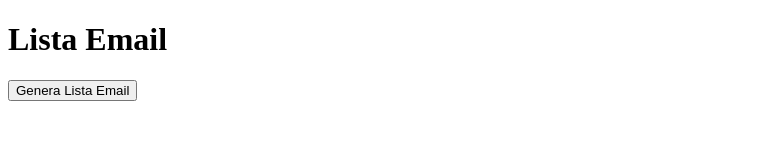
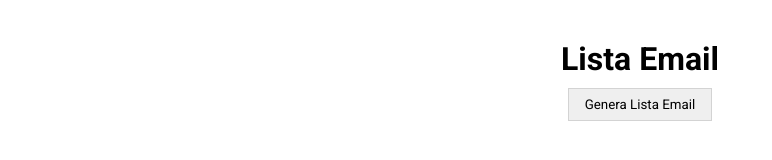
Before and after one commit to GianmarcoDandrea/vue-email-list, a plain HTML site: page index.html in a window 1280 px wide. Shown: the whole page, without its empty margins (0-772 px from the left). Drawn offline with nearby package versions, Linux system fonts and the light colour scheme.

Commit message:
add: css

```diff
--- /dev/null
+++ b/css/style.css
@@ -0,0 +1,48 @@
+* {
+    margin: 0;
+    padding: 0;
+    box-sizing: border-box;
+    outline: none;
+    list-style: none;
+    font-family: 'Roboto', sans-serif;
+}
+
+body {
+    display: flex;
+    justify-content: center;
+    align-items:center;
+}
+
+.upper-section {
+    display: flex;
+    padding-top: 2.5rem;
+    justify-content: center;
+    align-items:center;
+    flex-direction: column;
+}
+
+button {
+    border: 1px solid lightgray;
+    padding: 0.5rem 1rem;
+    margin: 0.6rem 0;
+}
+
+
+
+h1 {
+    text-align: center;
+}
+
+.email-list {
+    margin-top: 1.5rem;
+    padding: 0.7px 1.6px;
+}
+
+li {
+    padding: 0.9rem 0;
+    text-align: center;
+}
+
+li{
+    border-bottom: 1px solid lightgrey;
+}
--- a/index.html
+++ b/index.html
@@ -4,16 +4,24 @@
     <meta charset="UTF-8">
     <meta name="viewport" content="width=device-width, initial-scale=1.0">
     <title>Document</title>
+
+    <link rel="preconnect" href="https://fonts.gstatic.com">
+    <link href="https://fonts.googleapis.com/css2?family=Roboto:wght@400;700&display=swap" rel="stylesheet">
+
+    <!-- link to css -->
+    <link rel="stylesheet" href="css/style.css">
     <!-- link to vue -->
     <script src="https://unpkg.com/vue@3/dist/vue.global.js"></script>
 </head>
 <body>
 
     <div id="app">
+        <div class="upper-section">
+            <h1>Lista Email</h1>
 
-        <h1>Lista Email</h1>
+            <button @click="generateEmail">Genera Lista Email</button>
 
-        <button @click="generateEmail">Genera Lista Email</button>
+        </div>
 
         <div v-if="emailList.length === 10">
             <ul>
```
